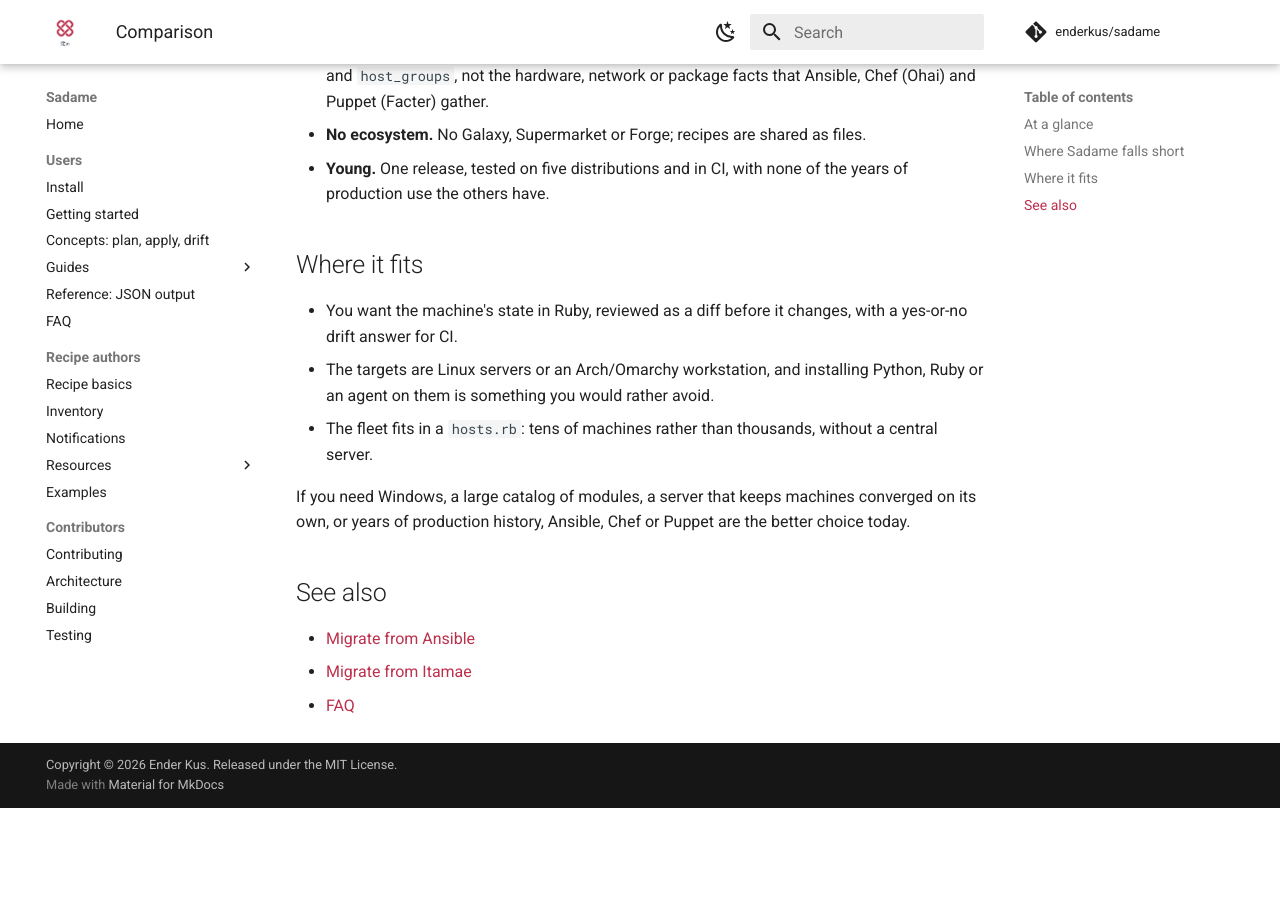
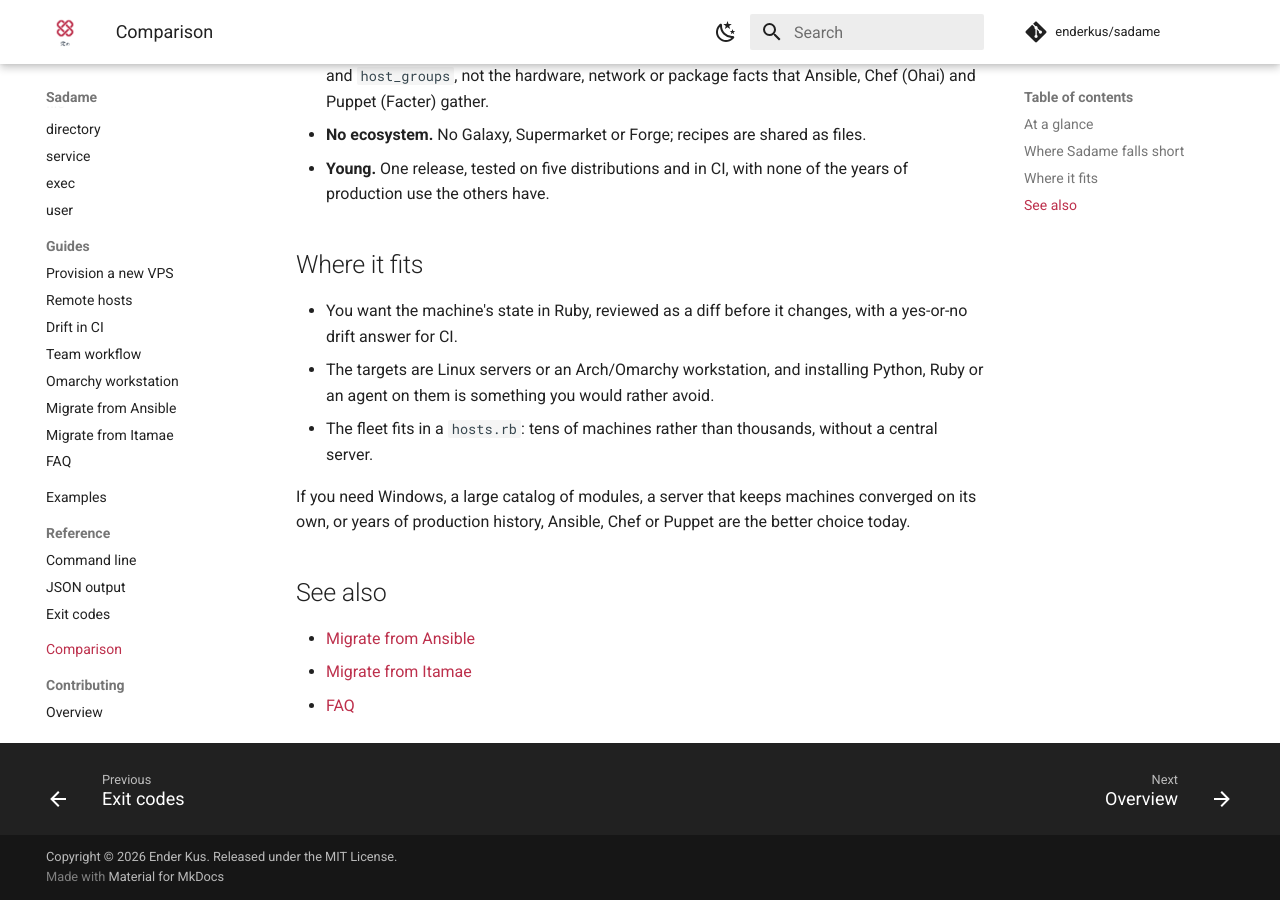
Before and after one commit to amassivus/sadame, an MkDocs documentation site: the page built from docs/comparison.md, in a window 1280 px wide and 900 px high, scrolled down 2411 px. Built offline with MkDocs 1.6.1 and Material for MkDocs 9.7.7, drawn with Linux system fonts in a browser that asks for light colours; comment, search, counter and statistics services are not loaded; before the commit the page ends 3219 px from its top, so only the background shows below that.

```diff
--- a/mkdocs.yml
+++ b/mkdocs.yml
@@ -35,6 +35,7 @@ theme:
     - navigation.top
     - navigation.footer
     - search.highlight
+    - search.suggest
     - toc.follow
 
 extra_css:
@@ -68,36 +69,44 @@ markdown_extensions:
       base_path: ["."]
       check_paths: true
 
+# The order follows a reader's path: install, first recipe, concepts, then
+# depth. The home page's three cards send users, recipe authors and
+# contributors to their starting points.
 nav:
   - Home: index.md
-  - Users:
-      - Install: install.md
-      - Getting started: getting-started.md
-      - "Concepts: plan, apply, drift": concepts/plan-apply-drift.md
-      - Guides:
-          - Provision a new VPS: guides/provision-a-new-vps.md
-          - Remote hosts: guides/remote-hosts.md
-          - Drift in CI: guides/drift-in-ci.md
-          - Team workflow: guides/team-workflow.md
-          - Omarchy workstation: guides/omarchy-workstation.md
-          - Migrate from Ansible: guides/migrate-from-ansible.md
-          - Migrate from Itamae: guides/migrate-from-itamae.md
-      - "Reference: JSON output": reference/json-output.md
-      - FAQ: faq.md
-  - Recipe authors:
+  - Install: install.md
+  - Getting started: getting-started.md
+  - Concepts:
+      - "plan, apply, drift": concepts/plan-apply-drift.md
+  - Recipes:
       - Recipe basics: recipes/basics.md
       - Inventory: recipes/inventory.md
       - Notifications: recipes/notifications.md
-      - Resources:
-          - package: resources/package.md
-          - file: resources/file.md
-          - directory: resources/directory.md
-          - service: resources/service.md
-          - exec: resources/exec.md
-          - user: resources/user.md
-      - Examples: examples/index.md
-  - Contributors:
-      - Contributing: contributing/index.md
+  - Resources:
+      - package: resources/package.md
+      - file: resources/file.md
+      - directory: resources/directory.md
+      - service: resources/service.md
+      - exec: resources/exec.md
+      - user: resources/user.md
+  - Guides:
+      - Provision a new VPS: guides/provision-a-new-vps.md
+      - Remote hosts: guides/remote-hosts.md
+      - Drift in CI: guides/drift-in-ci.md
+      - Team workflow: guides/team-workflow.md
+      - Omarchy workstation: guides/omarchy-workstation.md
+      - Migrate from Ansible: guides/migrate-from-ansible.md
+      - Migrate from Itamae: guides/migrate-from-itamae.md
+      - FAQ: faq.md
+  - Examples: examples/index.md
+  - Reference:
+      - Command line: reference/cli.md
+      - JSON output: reference/json-output.md
+      - Exit codes: reference/exit-codes.md
+  - Comparison: comparison.md
+  - Contributing:
+      - Overview: contributing/index.md
       - Architecture: contributing/architecture.md
       - Building: contributing/building.md
       - Testing: contributing/testing.md
+  - Changelog: changelog.md
```
Also changed, not shown: docs/changelog.md (added, +1 -0 lines).
